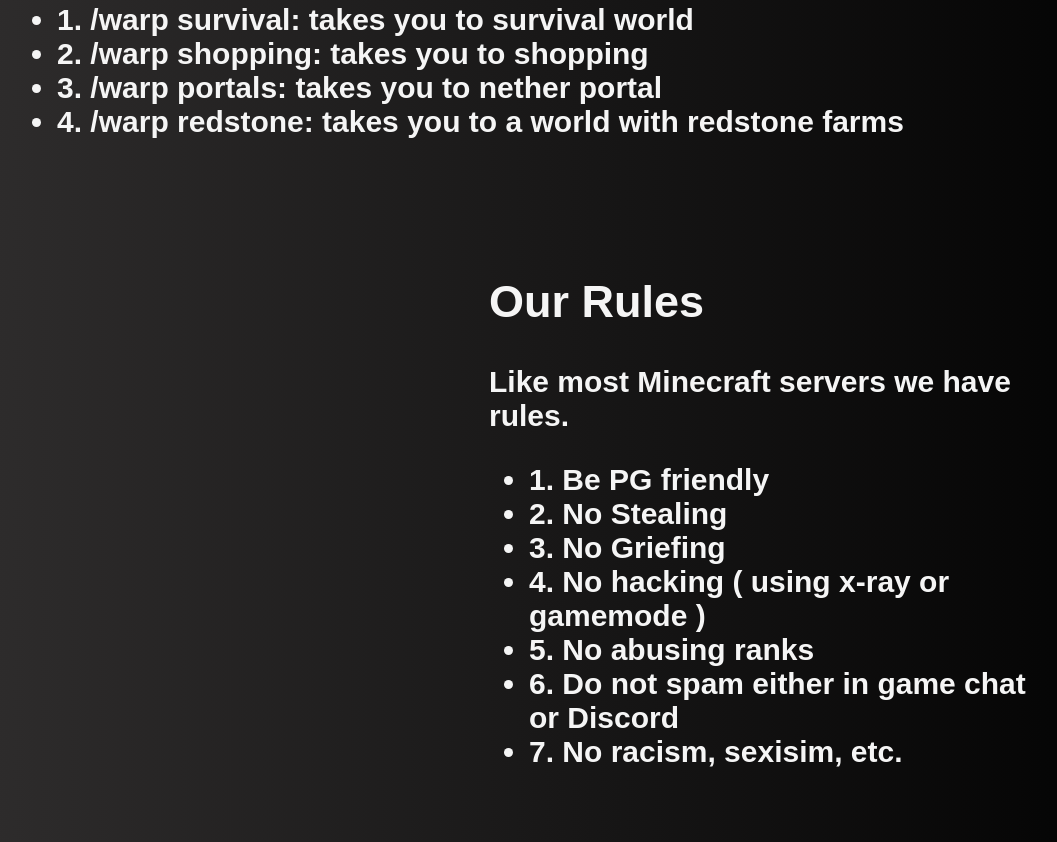
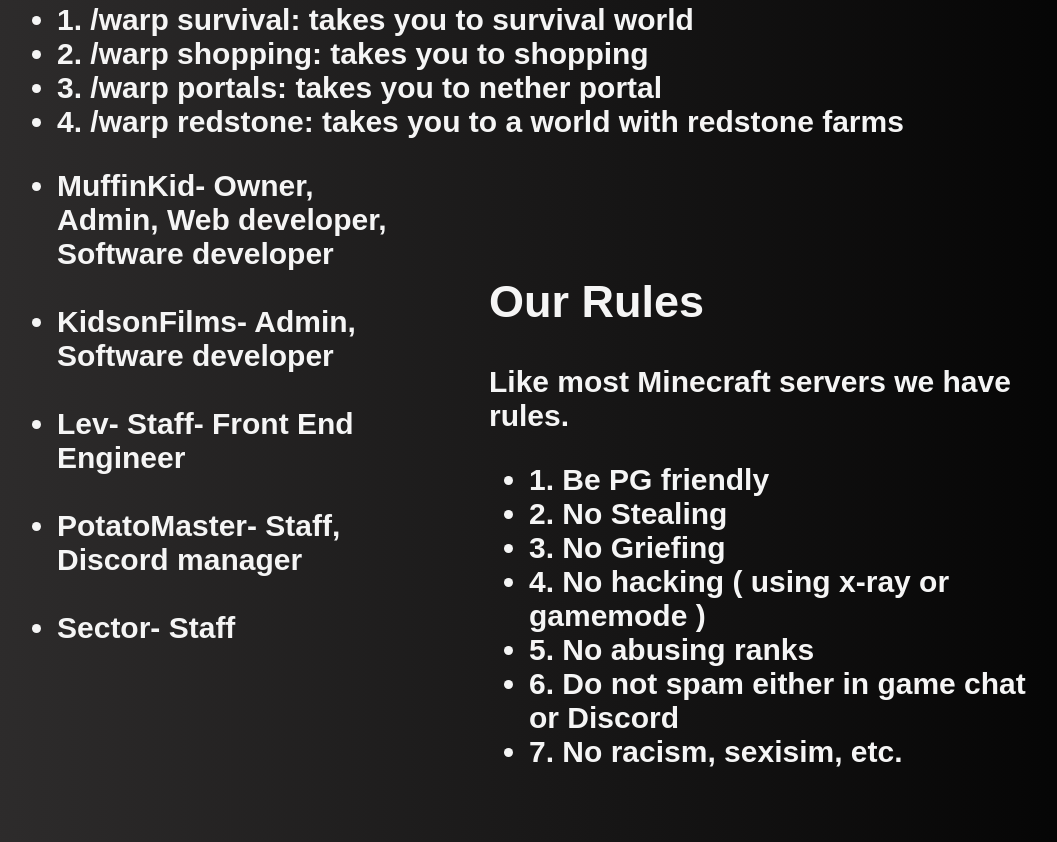
Before and after one commit to NightRider24/NightCraftOfficalWebsite, a plain HTML site: page index.html in a window 1280 px wide. Shown: the part 640-1482 px from the top of the page, without its empty margins (71-1128 px from the left). Drawn offline with Linux system fonts and the light colour scheme.

Commit message:
put credits

```diff
--- a/index.html
+++ b/index.html
@@ -180,6 +180,21 @@ function closeNav() {
     </div>
 
 
+    <div class="credits">
+      <ul>
+      <li>MuffinKid- Owner, Admin, Web developer, Software developer<br></li>
+        <br>
+      <li>KidsonFilms- Admin, Software developer<br></li>
+        <br>
+      <li>Lev- Staff- Front End Engineer<br></li>
+        <br>
+      <li>PotatoMaster- Staff, Discord manager<br></li>
+        <br>
+      <li>Sector- Staff<br></li>
+      </ul>
+    </div>
+
+
 
 
 
```
